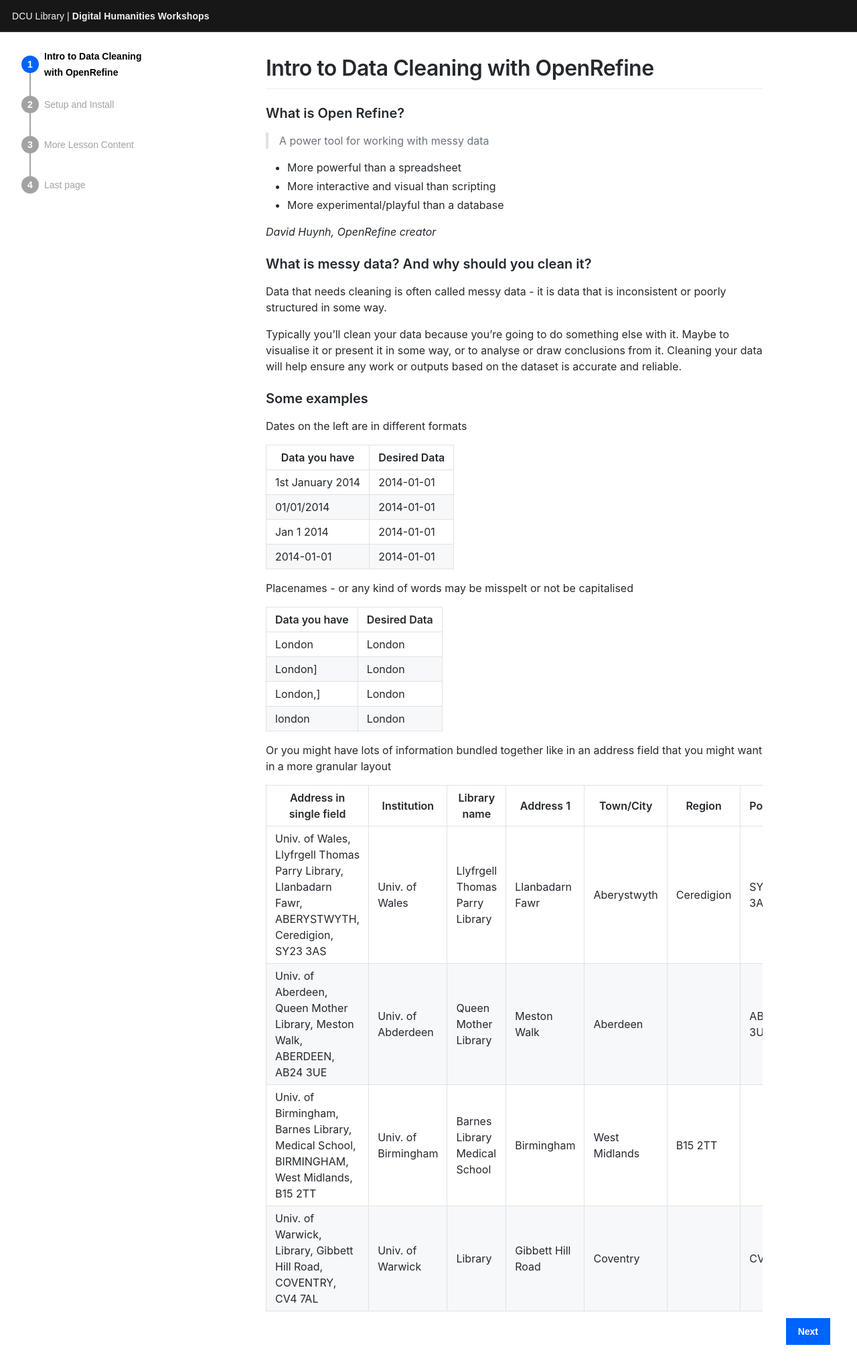
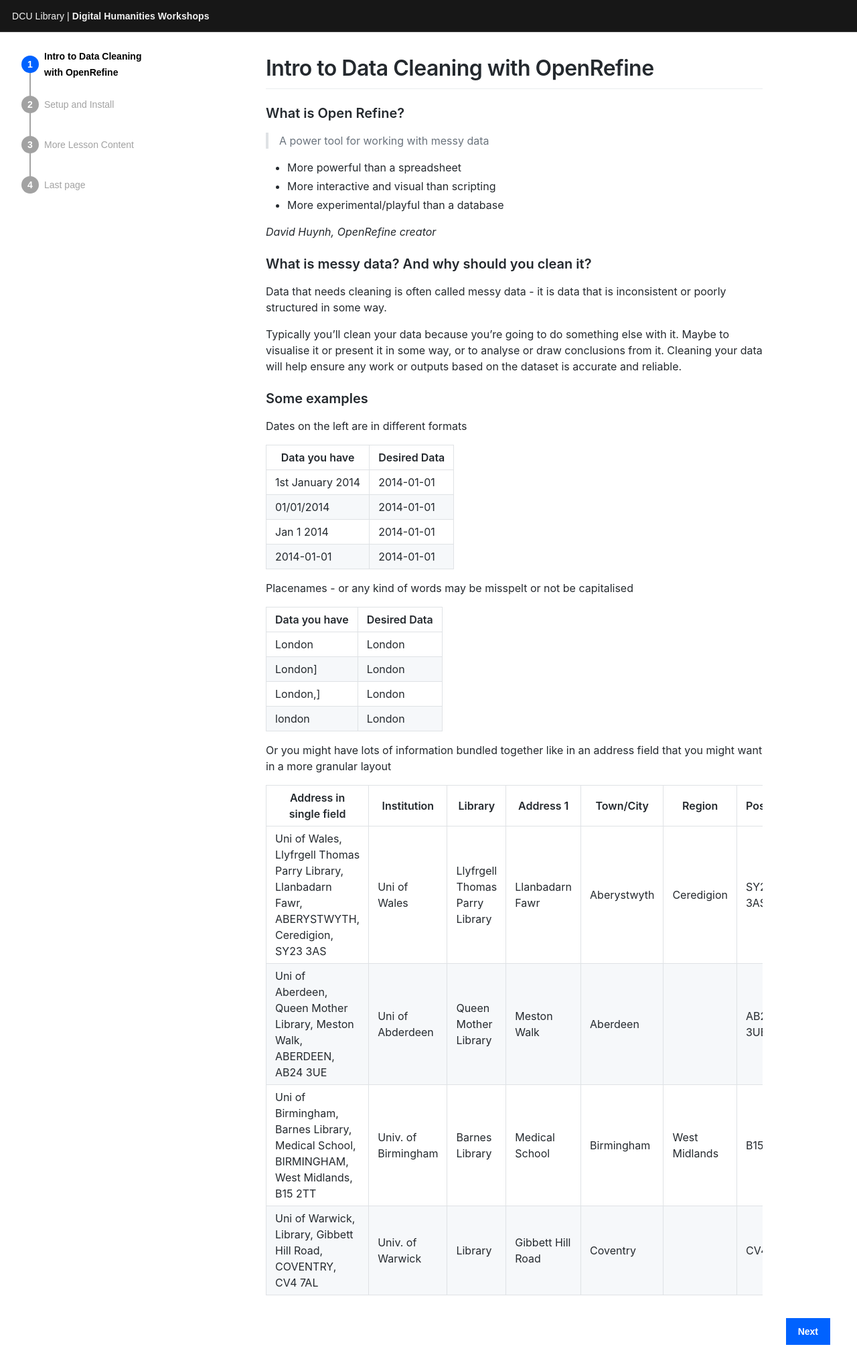
Before and after one commit to DCULibrary/open-refine-workshop, a Jekyll site: the page built from _workshop/index.md, in a window 1280 px wide. Shown: the top 2047 px of the page at 67% size. Built offline with Jekyll 4.4.1, drawn with Linux system fonts in a browser that asks for light colours; some web fonts are replaced.

Commit message:
Add entry

```diff
--- a/_workshop/index.md
+++ b/_workshop/index.md
@@ -42,9 +42,9 @@ Placenames - or any kind of words may be misspelt or not be capitalised
 
 Or you might have lots of information bundled together like in an address field that you might want in a more granular layout
 
-| Address in single field	| Institution	| Library name | Address 1 | Town/City | Region | Postcode |
+| Address in single field	| Institution	| Library | Address 1 | Town/City | Region | Postcode |
 | ----------------------- | ----------- | ------------ | --------- | --------- | --------- | ------ | ------- | -------- |
-| Univ. of Wales, Llyfrgell Thomas Parry Library, Llanbadarn Fawr, ABERYSTWYTH, Ceredigion, SY23 3AS | Univ. of Wales	| Llyfrgell Thomas Parry Library | Llanbadarn Fawr | Aberystwyth | Ceredigion | SY23 3AS |
-| Univ. of Aberdeen, Queen Mother Library, Meston Walk, ABERDEEN, AB24 3UE	| Univ. of Abderdeen	| Queen Mother Library | Meston Walk | Aberdeen | | AB24 3UE |
-| Univ. of Birmingham, Barnes Library, Medical School, BIRMINGHAM, West Midlands, B15 2TT | Univ. of Birmingham | Barnes Library	Medical School | Birmingham | West Midlands | B15 2TT |
-| Univ. of Warwick, Library, Gibbett Hill Road, COVENTRY, CV4 7AL | Univ. of Warwick | Library | Gibbett Hill Road | Coventry | | CV4 7AL |
+| Uni of Wales, Llyfrgell Thomas Parry Library, Llanbadarn Fawr, ABERYSTWYTH, Ceredigion, SY23 3AS | Uni of Wales	| Llyfrgell Thomas Parry Library | Llanbadarn Fawr | Aberystwyth | Ceredigion | SY23 3AS |
+| Uni of Aberdeen, Queen Mother Library, Meston Walk, ABERDEEN, AB24 3UE	| Uni of Abderdeen	| Queen Mother Library | Meston Walk | Aberdeen | | AB24 3UE |
+| Uni of Birmingham, Barnes Library, Medical School, BIRMINGHAM, West Midlands, B15 2TT | Univ. of Birmingham | Barnes Library | Medical School | Birmingham | West Midlands | B15 2TT |
+| Uni of Warwick, Library, Gibbett Hill Road, COVENTRY, CV4 7AL | Univ. of Warwick | Library | Gibbett Hill Road | Coventry | | CV4 7AL |
```
